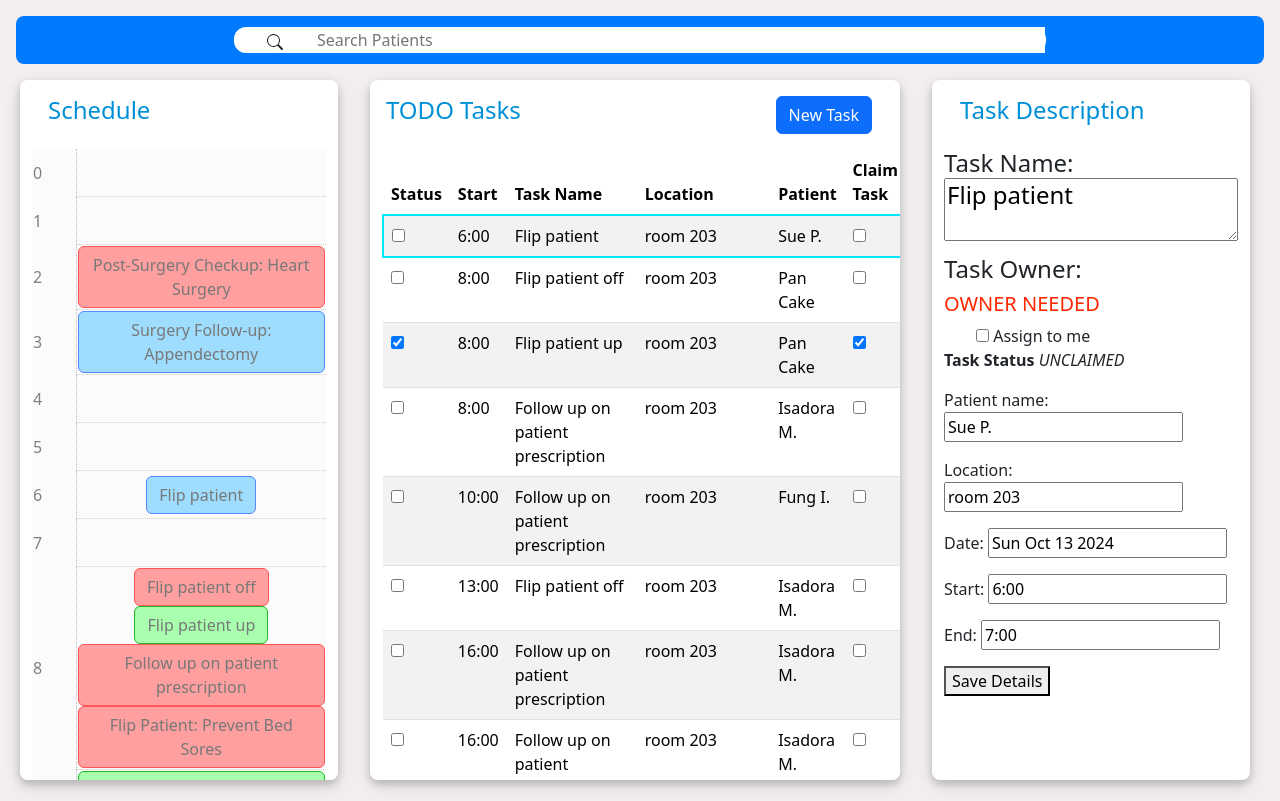
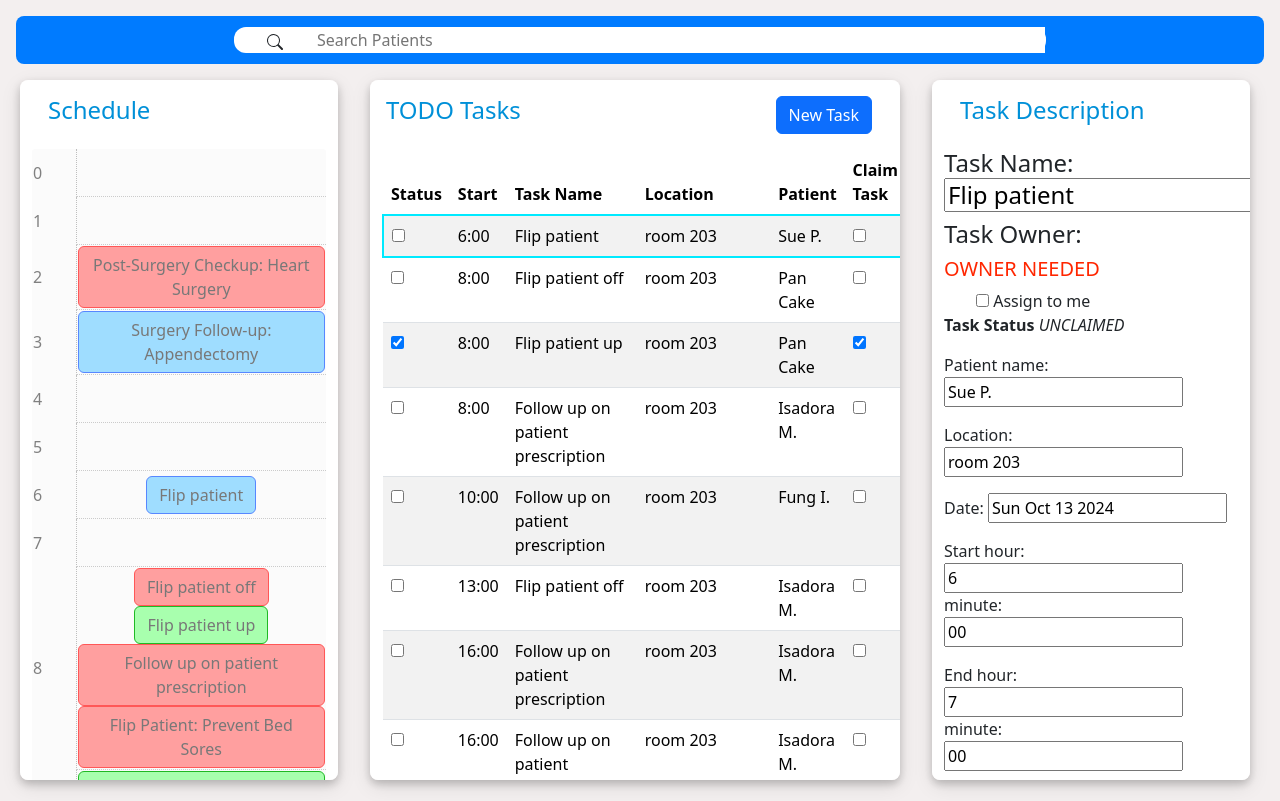
Before and after one commit to zmb6893/Med-o-matic, a Vue app in the folder frontend/: page / in a window 1280 px wide. Built offline with nearby package versions, Linux system fonts and the light colour scheme.

Commit message:
can change task fields in desc

```diff
--- a/frontend/src/components/TaskDesc.vue
+++ b/frontend/src/components/TaskDesc.vue
@@ -1,17 +1,96 @@
 <script lang="ts" setup>
 import { useCurrentUserStore } from '@/stores/CurrentUserStore';
 import { useTaskStore } from '@/stores/TaskStore';
-import { computed } from 'vue';
+import { computed, ref } from 'vue';
+import type { TaskType } from './Task/Task';
 
 const taskStore = useTaskStore();
 const userStore = useCurrentUserStore();
 
-const task = computed(() => taskStore.selectedTask);
+const task = computed({
+    get () {
+        return taskStore.selectedTask
+    },
+    set (updatedTask: TaskType) {
+        taskStore.selectedTask = updatedTask
+    }
+});
+
+const taskName = computed({
+    get () {
+        return taskStore.selectedTask.name
+    },
+    set (name: string) {
+        taskStore.selectedTask.name = name
+    }
+});
+const taskPatient = computed({
+    get () {
+        return taskStore.selectedTask.patient
+    },
+    set (patient: string) {
+        taskStore.selectedTask.patient = patient
+    }
+});
+const taskLocation = computed({
+    get () {
+        return taskStore.selectedTask.location
+    },
+    set (location: string) {
+        taskStore.selectedTask.location = location
+    }
+});
+const taskDate = computed({
+    get () {
+        return taskStore.selectedTask.date.toDateString()
+    },
+    set (date: string) {
+        taskStore.selectedTask.date = new Date(date);
+    }
+});
+const taskStartHr = computed({
+    get () {
+        return taskStore.selectedTask.startTime.hour
+    },
+    set (start: number) {
+        taskStore.selectedTask.startTime.hour = start;
+    }
+});
+const taskStartMin = computed({
+    get () {
+        return taskStore.selectedTask.startTime.minute.toString().padStart(2, '0')
+    },
+    set (start: number) {
+        taskStore.selectedTask.startTime.minute = start;
+    }
+});
+const taskEndHr = computed({
+    get () {
+        return taskStore.selectedTask.endTime.hour
+    },
+    set (end: number) {
+        taskStore.selectedTask.endTime.hour = end;
+    }
+});
+const taskEndMin = computed({
+    get () {
+        return taskStore.selectedTask.endTime.minute.toString().padStart(2, '0')
+    },
+    set (end: number) {
+        taskStore.selectedTask.endTime.minute = end;
+    }
+});
+
+
+const taskModel = ref(task);
 
 const updateSelectedTaskOwner = (isChecked: boolean, username: string) => {
     isChecked ? taskStore.updateTaskOwner(username) : taskStore.updateTaskOwner('')
 }
 
+function get(): import("vue").ComputedGetter<unknown> {
+    throw new Error('Function not implemented.');
+}
 </script>
 
 <template>
@@ -21,7 +100,7 @@ const updateSelectedTaskOwner = (isChecked: boolean, username: string) => {
         Task Description
     </h1>
 
-    <span><h4>Task Name:<textarea>{{ task.name }}</textarea></h4></span>
+    <h4>Task Name:<input v-model="taskName"></h4>
 
     <span>
         <div class="horizontal">
@@ -38,21 +117,15 @@ const updateSelectedTaskOwner = (isChecked: boolean, username: string) => {
         <p><b>Task Status</b> <i>{{ task.status }} </i></p>
     </span>
 
-    <p>Patient name: <input :value="task.patient"> </p>
-    <p>Location: <input :value="task.location"></p>
-    <p>Date: <input :value="task.date.toDateString()"></p>
-    <p>Start: <input :value="task.startTime.hour + ':' + task.startTime.minute.toString().padStart(2, '0')"></p>
-    <p>End: <input :value="task.endTime.hour + ':' + task.endTime.minute.toString().padStart(2, '0')"></p>
-
-    <button onsubmit="save">Save Details</button>
+    <p>Patient name: <input v-model="taskPatient"> </p>
+    <p>Location: <input v-model="taskLocation"></p>
+    <p>Date: <input v-model="taskDate"></p>
+    <p>Start hour: <input v-model="taskStartHr" type="number"> minute: <input v-model="taskStartMin" type="number"></p>
+    <p>End hour: <input v-model="taskEndHr" type="number"> minute: <input v-model="taskEndMin" type="number"></p>
 
 </template>
 
 <style scoped>
-textarea {
-    width: 100%;
-}
-
 .horizontal {
     display: block ruby;
 }
```
